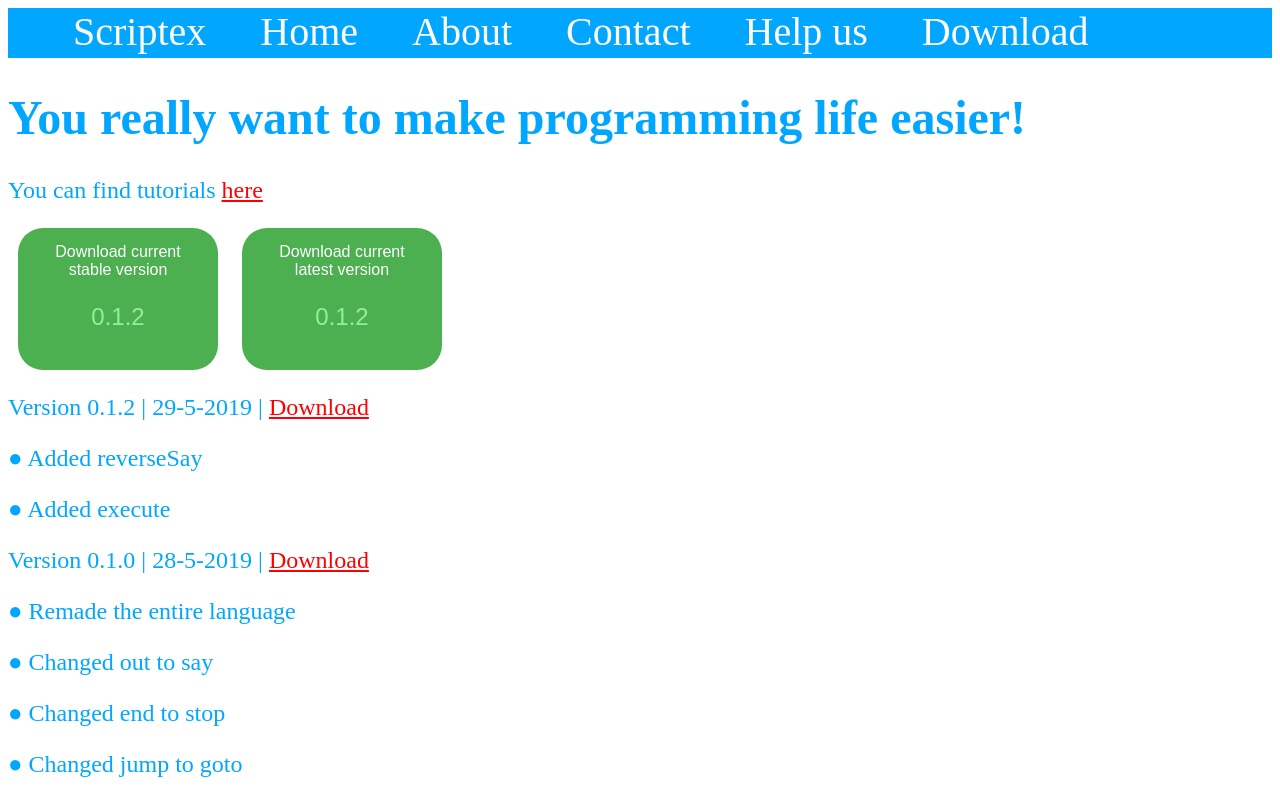
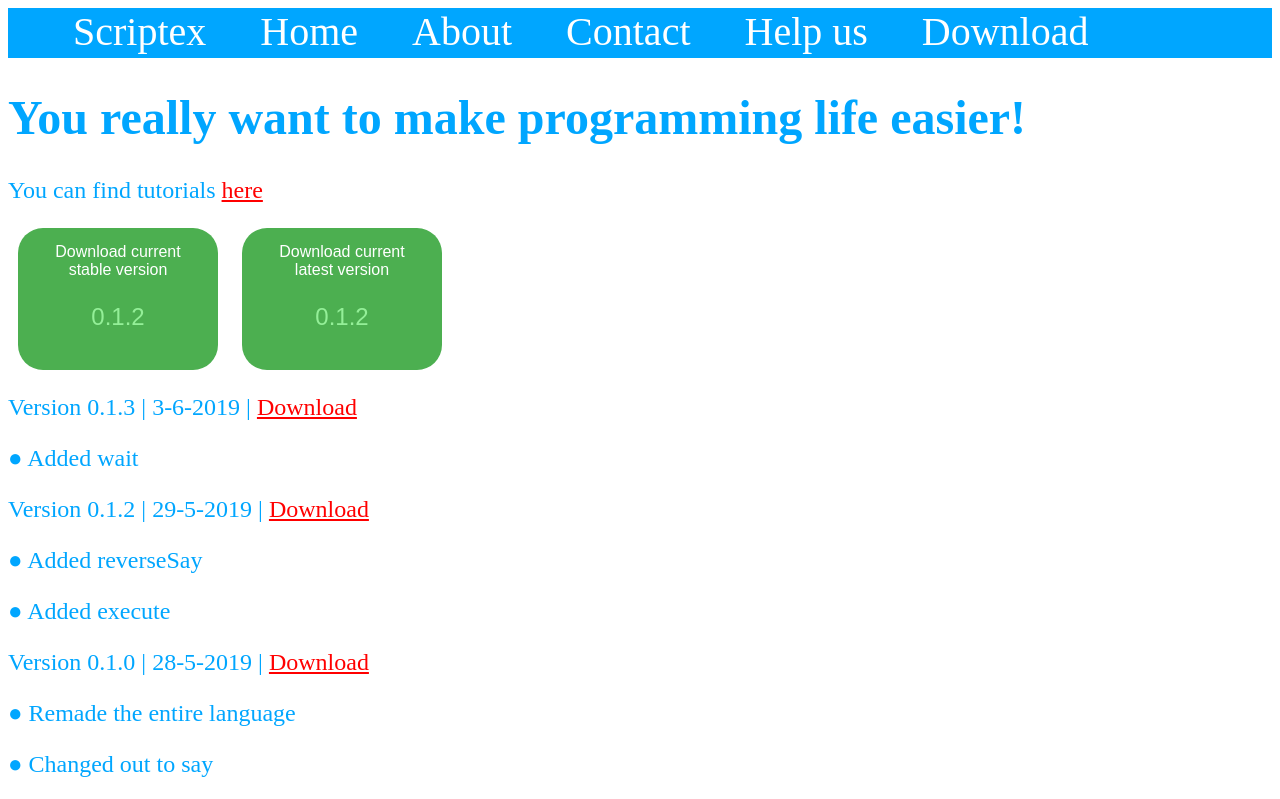
Before and after one commit to BeGamess/scriptex, a plain HTML site: page download.html in a window 1280 px wide. Shown: the top 799 px of the page. Drawn offline with Linux system fonts and the light colour scheme.

Commit message:
Update download.html

```diff
--- a/download.html
+++ b/download.html
@@ -16,6 +16,8 @@
             <p>You can find tutorials <a target="blank" href="https://www.youtube.com/channel/UCN51CX16E_1wGptfjNwpqnA?view_as=subscriber">here</a></p>
             <button><a href="Scriptex 0.1.2.zip">Download current stable version</a><p>0.1.2</p></button>
             <button><a href="Scriptex 0.1.2.zip">Download current latest version</a><p>0.1.2</p></button>
+            <p>Version 0.1.3 | 3-6-2019 | <a href="Scriptex 0.1.3.zip">Download</a></p>
+            <p>● Added wait</p>
             <p>Version 0.1.2 | 29-5-2019 | <a href="Scriptex 0.1.2.zip">Download</a></p>
             <p>● Added reverseSay</p>
             <p>● Added execute</p>
```
